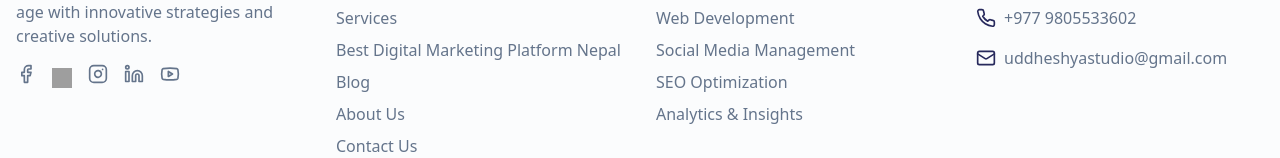
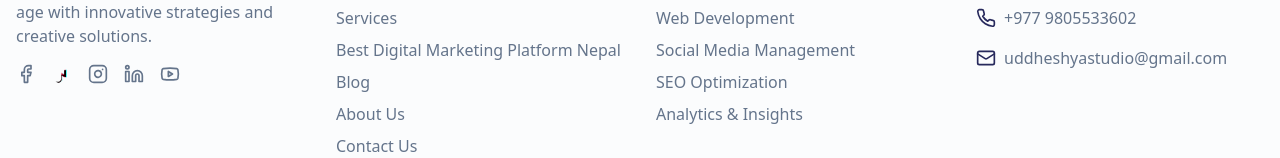
Before and after one commit to UddheshyaGroup/UG-Website, a Next.js app: page / in a window 1280 px wide. Shown: the part 7072-7230 px from the top of the page. Built offline with nearby package versions, Linux system fonts and the light colour scheme; grey boxes are pictures that could not be loaded; a web font is replaced by a local one.

Commit message:
Add public/tiktok.svg and update footer to use it (fix broken image)

```diff
--- a/components/footer.tsx
+++ b/components/footer.tsx
@@ -38,7 +38,7 @@ export default function Footer() {
               >
                 {/* Use provided icon image placed at /public/tiktok.png so it displays exactly as provided */}
                 <img
-                  src="/tiktok.png"
+                  src="/tiktok.svg"
                   alt="TikTok"
                   className="h-5 w-5 inline-block"
                   width={20}
```
Also changed, not shown: public/tiktok.svg (added).
